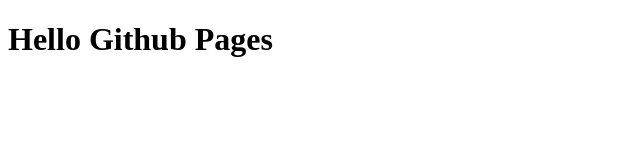
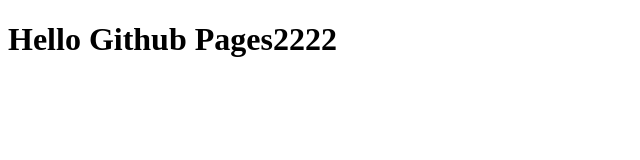
Before and after one commit to MinorOK/hi.github.io, a plain HTML site: page index.html in a window 1280 px wide. Shown: the whole page, without its empty margins (0-640 px from the left). Drawn offline with Linux system fonts and the light colour scheme.

Commit message:
Update index.html

```diff
--- a/index.html
+++ b/index.html
@@ -1,7 +1,7 @@
 <!DOCTYPE html>
 <head>
-  <title>Hello Github Pages</title>
+  <title>Hello Github Pages1111</title>
   <body>
-    <h1>Hello Github Pages</h1>
+    <h1>Hello Github Pages2222</h1>
   </body>
 </html>
```
